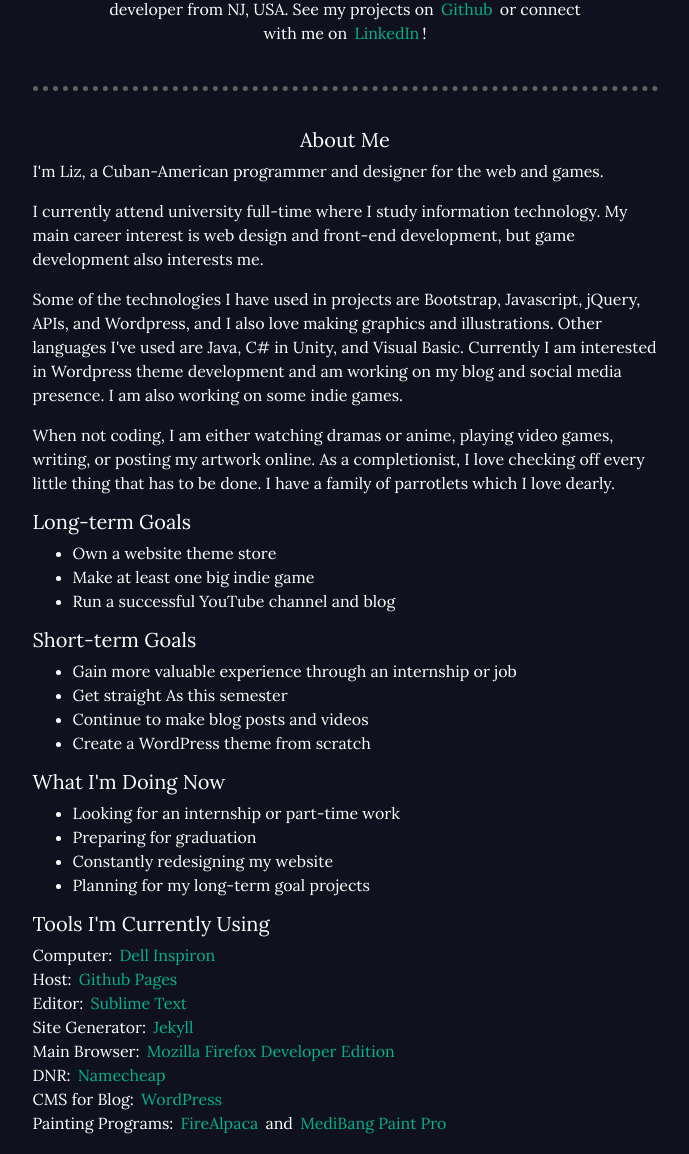
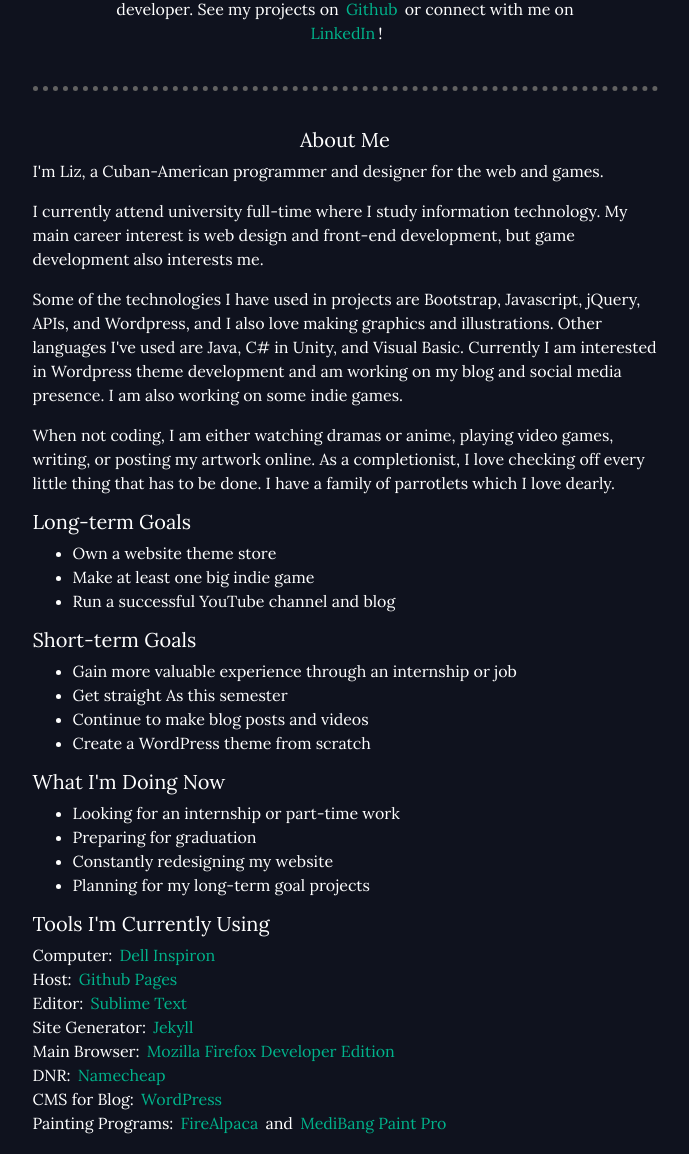
Before and after one commit to liz-lorena/mid-2018, a Jekyll site: the page built from about/index.html, in a window 1280 px wide and 1400 px high. Shown: the part 246-1400 px from the top of the window, without its empty margins (295-984 px from the left). Built offline with Jekyll 4.4.1, drawn with Linux system fonts in a browser that asks for light colours; nearby versions of some CDN libraries; some of the changed text lies outside the part shown.

Commit message:
Update default.html

```diff
--- a/_layouts/default.html
+++ b/_layouts/default.html
@@ -48,13 +48,13 @@
 
     <script src="/mid-2018/index.js"></script>
     <link href="/mid-2018/index.css" rel="stylesheet">
-    <link rel="shortcut icon" type="image/x-icon" href="https://lizberberena.com/img/sitewideimg.jpg">
+    <link rel="shortcut icon" type="image/x-icon" href="/img/sitewideimg.png">
 
     </head>
 
 <body style="margin-top:34px!important;">
 
-<div style="position:fixed; top:0; width:100%; background:rgba(244, 236, 230,1); padding:5px; z-index:10000000000; text-align:center;"><a href="https://lizberberena.com" target="_blank" style="color:#4C785D!important;text-decoration:none!important;cursor:pointer!important;font-family: sans-serif !important;font-size: 16px;">Visit my newest portfolio ➞</a></div>
+<div style="position:fixed; top:0; width:100%; background:rgba(244, 236, 230,1); padding:5px; z-index:10000000000; text-align:center;"><a href="/" target="_blank" style="color:#4C785D!important;text-decoration:none!important;cursor:pointer!important;font-family: sans-serif !important;font-size: 16px;">Visit my newest portfolio ➞</a></div>
 
         <div class="container-fluid">
             <!-- Mobile Header -->
@@ -62,7 +62,7 @@
             <div class="col-12">
                 <div class="dropdown">
                             <button class="btn btn-secondary" type="button" id="dropdownMenuButton" data-toggle="dropdown" aria-haspopup="true" aria-expanded="false">
-    <img src="https://lizberberena.com/img/sitewideimg.jpg" id="mobile-logo" class="img-fluid"><i class="fa fa-plus" aria-hidden="true"></i>
+    <img src="/img/sitewideimg.png" id="mobile-logo" class="img-fluid"><i class="fa fa-plus" aria-hidden="true"></i>
   </button>
                             <div class="dropdown-menu" aria-labelledby="dropdownMenuButton">
                                 <a class="dropdown-item" href="{{ site.url }}/mid-2018"><i class="fa fa-fw fa-heart" aria-hidden="true"></i> Work</a>
@@ -81,7 +81,7 @@
                             <span>
                         <a href="{{ site.url }}/mid-2018" id="work-link"> Work </a>
                         <a href="{{ site.url }}/2018-blog" target="_blank" id="blog-link"> Blog </a>
-                        <a href="{{ site.url }}/mid-2018" title="Portfolio by Liz"><img src="https://lizberberena.com/img/sitewideimg.jpg" class="img-fluid" id="logo"></a>
+                        <a href="{{ site.url }}/mid-2018" title="Portfolio by Liz"><img src="/img/sitewideimg.png" class="img-fluid" id="logo"></a>
                         <a href="{{ site.url }}/mid-2018/about" id="extra-link"> About </a>
                         <a href="{{ site.url }}/mid-2018/contact" id="contact-link"> Contact </a>
                         </span>
@@ -94,7 +94,7 @@
             <div class="row"> <!-- Intro -->
                 <div class="col-12">
                     <div id="intro">
-                        <p>Hello, this portfolio was made <a class="marking" href="{{ site.url }}" target="_blank" title="{{ site.url }}">by me, Liz</a>, a student front end developer from NJ, USA. See my projects on <a href="https://github.com/lizberberena" target="_blank" title="@LizBerberena">Github</a> or connect with me on <a href="https://linkedin.com/in/lizberberena" target="_blank" title="@LizBerberena">LinkedIn</a>!</p>
+                        <p>Hello, this portfolio was made <a class="marking" href="{{ site.url }}" target="_blank" title="{{ site.url }}">by me, Liz</a>, a student front end developer. See my projects on <a href="https://github.com/irisoflys" target="_blank" title="@irisoflys">Github</a> or connect with me on <a href="https://linkedin.com/in/irisoflys" target="_blank" title="@LizBerberena">LinkedIn</a>!</p>
                     </div>
                     <div id="cute-divider"></div>
                 </div>
```
Also changed, not shown: other parts of _layouts/default.html (+1 -1 lines).
